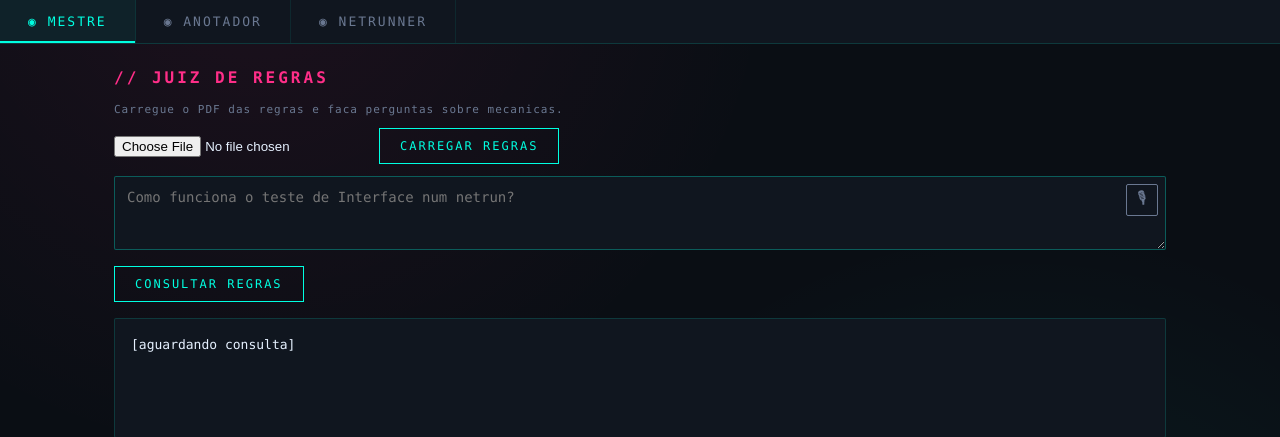
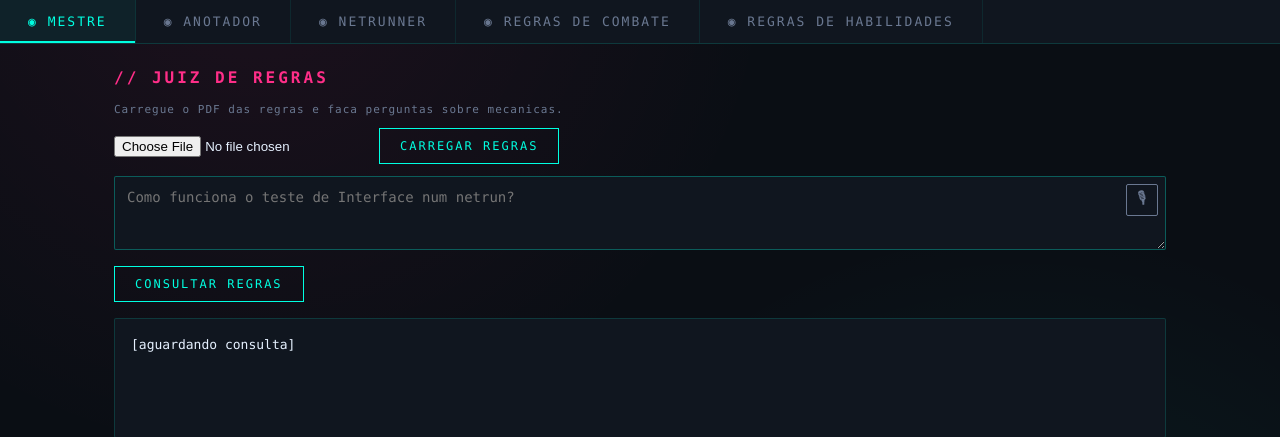
Before and after one commit to CarlosArantes53/Cyberpunk_ttrpg, a Flask app: page / in a window 1280 px wide. Shown: the part 58-495 px from the top of the page. Run offline with Flask 3, Linux system fonts and the light colour scheme; data that the repository does not hold is empty.

Commit message:
integração

```diff
--- a/app.py
+++ b/app.py
@@ -111,6 +111,13 @@ def transcribe():
 @app.route("/")
 def index():
     return render_template("index.html")
+@app.route("/regras-combate")
+def regras_combate():
+    return render_template("Regras_Combate_Cyberpunk.html")
+
+@app.route("/regras-habilidades")
+def regras_habilidades():
+    return render_template("Regras_Habilidades_Cyberpunk.html")
 
 
 # =============================================================================
--- a/templates/index.html
+++ b/templates/index.html
@@ -27,9 +27,21 @@
   <button class="tab active" data-panel="mestre">◉ Mestre</button>
   <button class="tab" data-panel="anotador">◉ Anotador</button>
   <button class="tab" data-panel="netrunner">◉ Netrunner</button>
+  <button class="tab" data-panel="regras-combate">◉ Regras de Combate</button>
+  <button class="tab" data-panel="regras-habilidades">◉ Regras de Habilidades</button>
 </div>
 
 <main>
+
+  <!-- REGRAS DE COMBATE -->
+  <section class="panel" id="panel-regras-combate">
+    <iframe src="/regras-combate" width="100%" height="800px" style="border: none; border-radius: 4px;"></iframe>
+  </section>
+
+  <!-- REGRAS DE HABILIDADES -->
+  <section class="panel" id="panel-regras-habilidades">
+    <iframe src="/regras-habilidades" width="100%" height="800px" style="border: none; border-radius: 4px;"></iframe>
+  </section>
 
   <!-- MESTRE -->
   <section class="panel active" id="panel-mestre">
```
